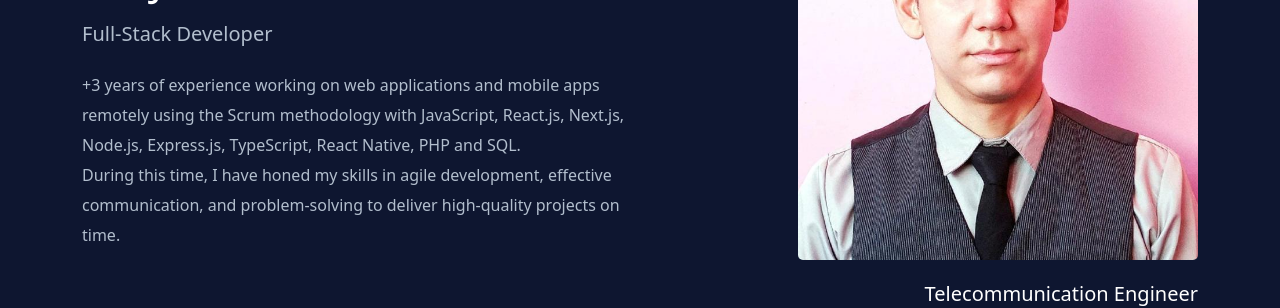
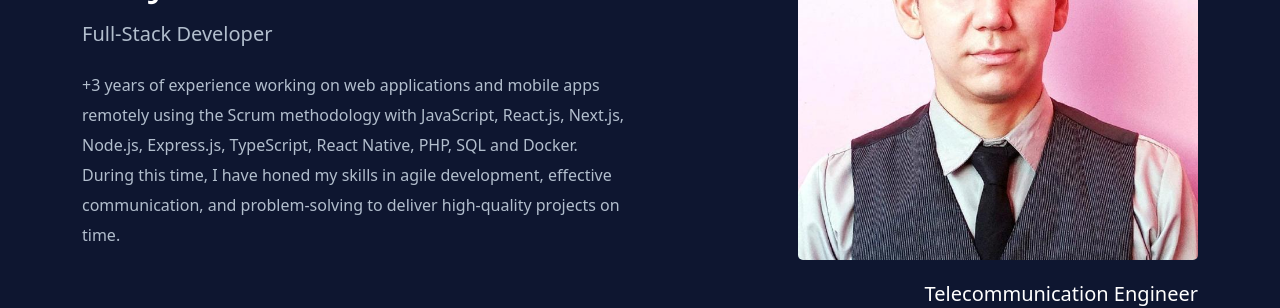
Before and after one commit to JoseDun/portfolio, a Next.js app: page / in a window 1280 px wide. Shown: the part 280-588 px from the top of the page. Built offline with nearby package versions, Linux system fonts and the light colour scheme.

Commit message:
add docker tech

```diff
--- a/components/UI/Hero.jsx
+++ b/components/UI/Hero.jsx
@@ -54,8 +54,8 @@ const Hero = () => {
               <p>
                 +3 years of experience working on web applications and mobile
                 apps remotely using the Scrum methodology with JavaScript,
-                React.js, Next.js, Node.js, Express.js, TypeScript, React Native,
-                PHP and SQL.
+                React.js, Next.js, Node.js, Express.js, TypeScript, React
+                Native, PHP, SQL and Docker.
                 <br />
                 During this time, I have honed my skills in agile development,
                 effective communication, and problem-solving to deliver
```
